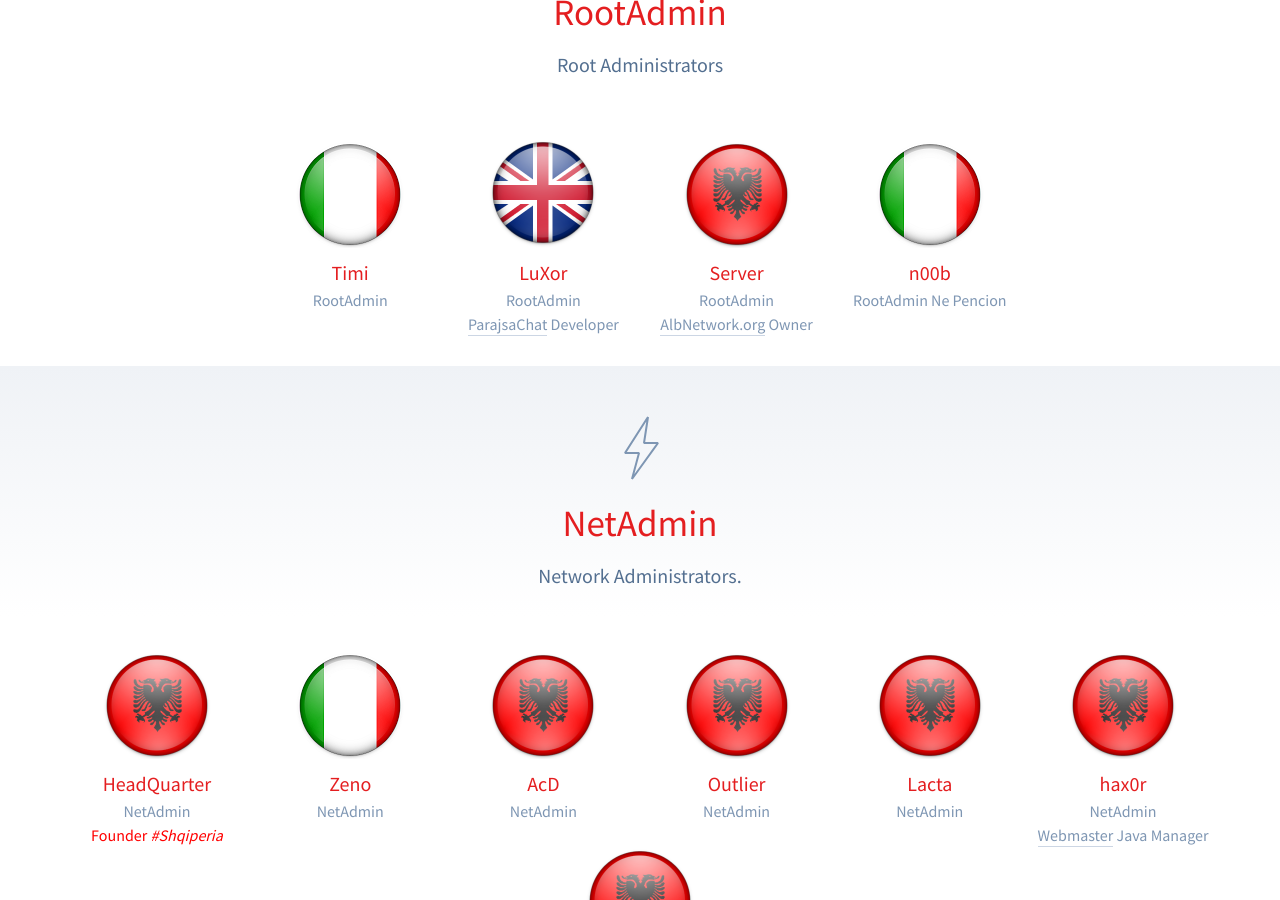
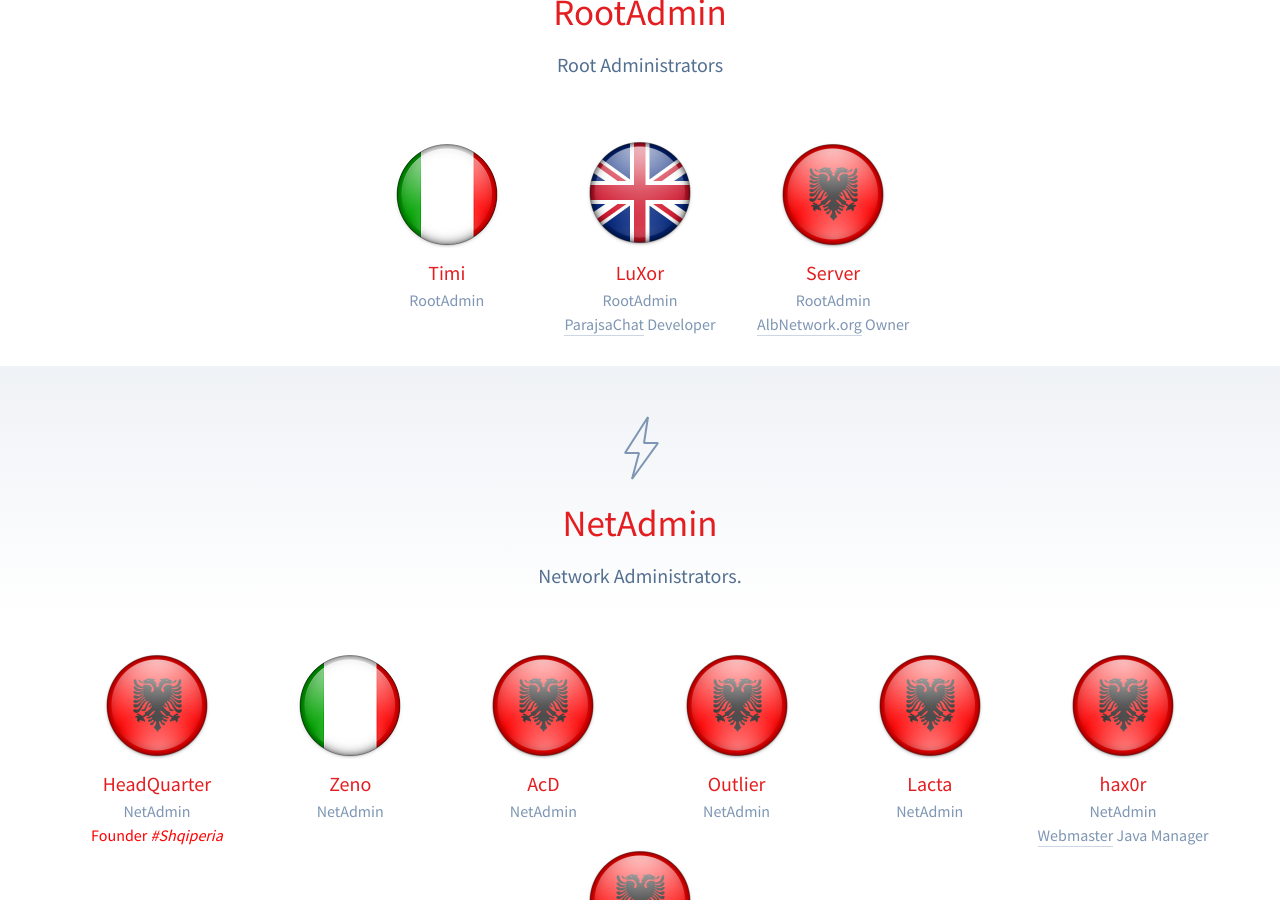
Before and after one commit to AlbnetworkOrg/albnetworkorg.github.io, a Jekyll site: the page built from skuadra.html, in a window 1280 px wide and 900 px high, scrolled down 569 px. Built offline with Jekyll 4.4.1, drawn with Linux system fonts in a browser that asks for light colours.

Commit message:
Update skuadra.html

```diff
--- a/skuadra.html
+++ b/skuadra.html
@@ -56,16 +56,6 @@ permalink: /skuadra/
       <h4>RootAdmin</h4>
       <h4><a href="https://albnetwork.org/" target="_blank">AlbNetwork.org</a> Owner</h4>
     </div>
-
-    <div class="Team-member">
-       <h3>
-        <a href="https://forum.albnetwork.org/index.php?members/n00b.52/" target="_blank">
-          <img src="{{ site.baseurl }}/img/it.png" alt="" width="108" height="108">
-        n00b
-        </a>
-      </h3>
-      <h4>RootAdmin Ne Pencion</h4>
-</div>
 
 
  </div>
```
